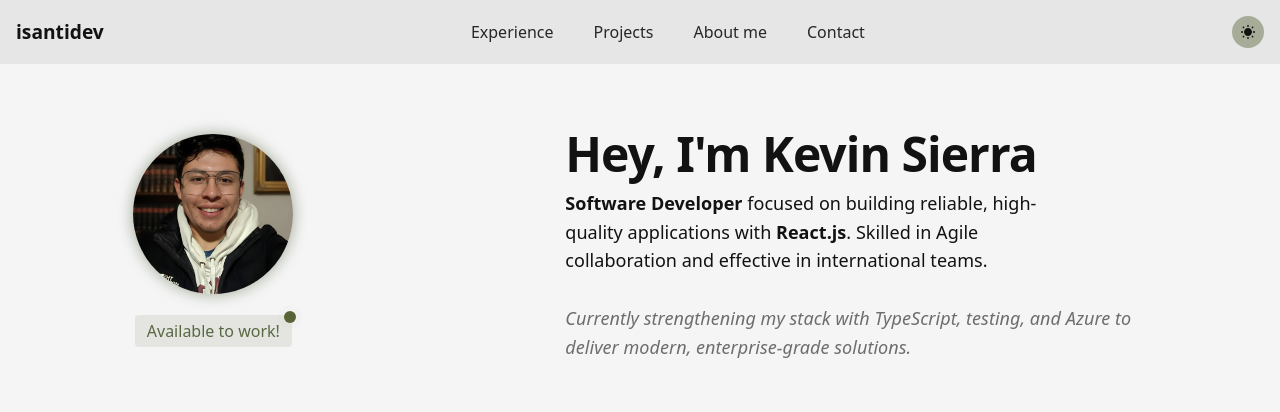
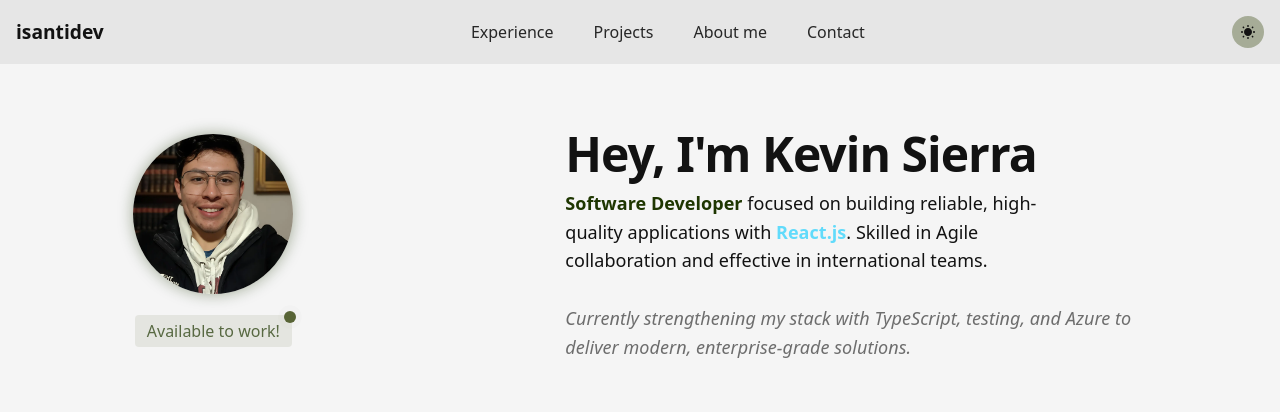
Before and after one commit to isantidev/my-portfolio, a React (Vite) app: page / in a window 1280 px wide. Shown: the top 412 px of the page. Built offline with nearby package versions, Linux system fonts and the light colour scheme.

Commit message:
Text colours updated, use of strong to highlight my stack and my profile

```diff
--- a/src/components/layout/Hero.jsx
+++ b/src/components/layout/Hero.jsx
@@ -37,10 +37,16 @@ const Hero = () => {
                             Hey, I'm Kevin Sierra
                         </h1>
                         <p className="text-balance md:text-left">
-                            <strong>Software Developer</strong> focused on
-                            building reliable, high-quality applications with
-                            <strong> React.js</strong>. Skilled in Agile
-                            collaboration and effective in international teams.
+                            <strong className="text-custom-accent">
+                                {"Software Developer "}
+                            </strong>
+                            focused on building reliable, high-quality
+                            applications with
+                            <strong className="text-[#61DBFB]">
+                                {" React.js"}
+                            </strong>
+                            . Skilled in Agile collaboration and effective in
+                            international teams.
                             <br />
                             <br />
                             <i className="text-custom-text/60">
```
